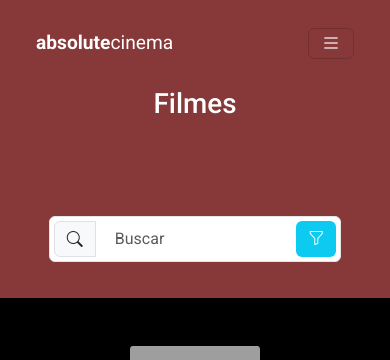
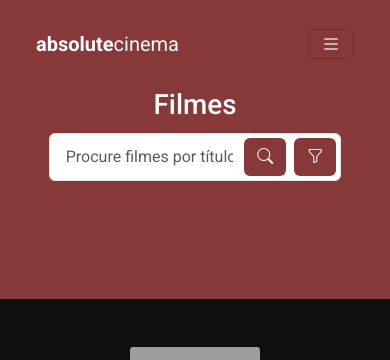
Before and after one commit to juliamelots/MAC0332-Project, a React (Vite) app in the folder front-end/: page /movies in a window 390 px wide. Shown: the top 360 px of the page. Built offline with nearby package versions, Linux system fonts and the light colour scheme; grey boxes are pictures that could not be loaded.

Commit message:
Refactor navbar and search bar components

```diff
--- a/front-end/src/components/layout/navbar/Navbar.tsx
+++ b/front-end/src/components/layout/navbar/Navbar.tsx
@@ -2,11 +2,11 @@ import { Link } from "react-router-dom";
 
 const Navbar = () => {
   return (
-    <nav className="navbar navbar-expand-lg bg-red p-4">
+    <nav className="navbar navbar-expand-lg bg-ac-red p-4">
       <div className="container-fluid">
-            <Link className="navbar-brand" id="navbar-logo" to="/"><b>absolute</b>cinema</Link>
+        <Link className="navbar-brand text-white" to="/"><b>absolute</b>cinema</Link>
         <button className="navbar-toggler" type="button" data-bs-toggle="collapse" data-bs-target="#navbarSupportedContent" aria-controls="navbarSupportedContent" aria-expanded="false" aria-label="Toggle navigation">
-                <i className="bi bi-list navbar-item"></i>
+          <i className="bi bi-list text-white"></i>
         </button>
         <div className="collapse navbar-collapse justify-content-end" id="navbarSupportedContent">
           <ul className="navbar-nav">
@@ -14,7 +14,7 @@ const Navbar = () => {
               className="nav-item d-flex align-items-center mx-2 text-decoration-none"
               to="/"
             >
-                        <span className="btn navbar-item btn-light nav-link px-2 text-center d-flex align-items-center">
+              <span className="btn btn-ac-red text-white nav-link px-2 text-center d-flex align-items-center">
                 <i className="bi bi-house me-2"></i>
                 Início
               </span>
@@ -23,7 +23,7 @@ const Navbar = () => {
               className="nav-item d-flex align-items-center mx-2 text-decoration-none"
               to="/movies"
             >
-                        <span className="btn navbar-item btn-light nav-link px-2 text-center d-flex align-items-center">
+              <span className="btn btn-ac-red text-white nav-link px-2 text-center d-flex align-items-center">
                 <i className="bi bi-film me-2"></i>
                 Filmes
               </span>
--- a/front-end/src/components/layout/search-bar-with-filter/SearchBarWithFilter.tsx
+++ /dev/null
@@ -1,19 +0,0 @@
-const SearchBarWithFilter = () => {
-    return (
-        <div className="input-group my-5 py-5 d-flex justify-content-center align-center w-100">
-            <div id="custom-search-input" className="w-75 bg-red">
-                <div className="input-group col-md-12">
-                    <i className="bi bi-search me-2 input-group-text btn-icon text-center"></i>
-                    <input type="text" className="form-control input-lg" placeholder="Buscar" />
-                    <span className="input-group-btn">
-                        <button className="btn btn-info" type="button"> {/* TODO: Change funnel button color */}
-                            <i className="bi bi-funnel btn-icon"></i>
-                        </button>
-                    </span>
-                </div>
-            </div>
-        </div>
-    )
-  }
-
-export default SearchBarWithFilter
--- a/front-end/src/components/layout/search-bar/SearchBar.tsx
+++ b/front-end/src/components/layout/search-bar/SearchBar.tsx
@@ -2,19 +2,26 @@ import { React } from 'react';
 
 interface SearchBarProps {
   placeholder: string;
+  showFilter: boolean;
 }
 
-const SearchBar: React.FC<SearchBarProps> = (props) => {
+const SearchBar: React.FC<SearchBarProps> = (props: SearchBarProps) => {
   return (
     <div className="input-group my-1 py-1 d-flex justify-content-center align-center w-100">
-      <div id="custom-search-input" className="w-75 bg-red">
+      <div id="custom-search-input" className="w-75 bg-ac-red">
         <div className="input-group col-md-12">
           <input type="text" className="form-control input-lg" placeholder={props.placeholder} />
           <span className="input-group-btn">
-              <button className="btn btn-info bg-red" type="button">
-                <i className="bi bi-search me-2 btn-icon"></i>
-                Procurar
+              <button className="btn btn-ac-red text-white" type="button">
+                <i className="bi bi-search btn-icon"></i>
               </button>
+              {props.showFilter ? (
+                <button className="btn btn-ac-red text-white ms-2" type="button">
+                  <i className="bi bi-funnel btn-icon"></i>
+                </button>
+              ) : (
+                <></>
+              )}
           </span>
         </div>
       </div>
--- a/front-end/src/index.css
+++ b/front-end/src/index.css
@@ -13,24 +13,28 @@ html, body {
   --ac-red-light: #9F5F5F;
   --ac-red-dark: #6C2C2C;
   --ac-black: #0F0F0F;
+  --ac-black-light: #3F3F3F;
   --ac-white: #fff;
 }
 
-.bg-red {
+.bg-ac-red {
   background-color: var(--ac-red);
 }
 
-.bg-black {
+.bg-ac-black {
   background-color: var(--ac-black);
 }
 
-.navbar-item {
-  color: #fff;
+.btn-ac-red {
+  /* Use alongside boostrap 'btn' class */
+  --bs-btn-bg: var(--ac-red) !important;
+  --bs-btn-hover-bg: var(--ac-red-light) !important;
 }
 
-#navbar-logo {
-  color: #fff;
-  font-size: 1.2rem;
+.btn-ac-black {
+  /* Use alongside boostrap 'btn' class */
+  --bs-btn-bg: var(--ac-black) !important;
+  --bs-btn-hover-bg: var(--ac-black-light) !important;
 }
 
 #custom-search-input {
@@ -45,18 +49,6 @@ html, body {
   box-shadow: none;
 }
 
-#custom-search-input button {
-  box-shadow: none;
-  border: 0;
-  color: #fff;
-}
-
-#custom-search-input button:hover {
-  border: 0;
-  box-shadow: none;
-  background-color: #954d4d;
-}
-
 .btn-icon {
   font-size: 1rem;
   background-color: none;
--- a/front-end/src/pages/home/HomePage.tsx
+++ b/front-end/src/pages/home/HomePage.tsx
@@ -13,12 +13,12 @@ function HomePage() {
     <div className="d-flex flex-column vh-100 vw-100">
       {/* Top Section */}
       <div
-        className="bg-red text-white text-center d-flex flex-column justify-content-center py-5 flex-grow-1"
+        className="bg-ac-red text-white text-center d-flex flex-column justify-content-center py-5 flex-grow-1"
       >
         <h1 className="display-1 fw-bold mb-2">absolute<span className="fw-light">cinema</span></h1>
         <p className="fs-5 opacity-75">Descubra filmes em cartaz perto de você.</p>
         <button
-          className="btn btn-dark mt-3 mx-auto px-4 py-2"
+          className="btn btn-ac-black text-white mt-3 mx-auto px-4 py-2"
           style={{ maxWidth: '250px', width: '100%' }}
           onClick={routeChange}
         >
@@ -29,11 +29,11 @@ function HomePage() {
 
       {/* Bottom Section */}
       <div
-        className="bg-black text-white text-center py-4 flex-grow-1"
+        className="bg-ac-black text-white text-center py-4 flex-grow-1"
       >
         <h2 className="fs-3 py-4">Busca por filmes</h2>
         <div className="d-flex mx-auto" style={{ maxWidth: '600px' }}>
-          <SearchBar placeholder="Procure filmes por título..."/>
+          <SearchBar placeholder="Procure filmes por título" showFilter={false}/>
         </div>
       </div>
     </div>
--- a/front-end/src/pages/movies/MoviesPage.tsx
+++ b/front-end/src/pages/movies/MoviesPage.tsx
@@ -1,5 +1,6 @@
 import Navbar from '@/components/layout/navbar/Navbar';
-import SearchBarWithFilter from '@/components/layout/search-bar-with-filter/SearchBarWithFilter';
+import SearchBar from '@/components/layout/search-bar/SearchBar';
+
 import './MoviesPage.css';
 
 function MoviesPage() {
@@ -21,12 +22,12 @@ function MoviesPage() {
     <>
       <Navbar />
       <div className="h-100 d-flex flex-column">
-        <div className="w-100 h-25 bg-red">
+        <div className="w-100 h-25 bg-ac-red">
           <h1 className="text-center text-white">Filmes</h1>
-          <SearchBarWithFilter /> {/* TODO: Add searching mechanism */}
+          <SearchBar placeholder="Procure filmes por título" showFilter={true}/> {/* TODO: Add searching mechanism */}
         </div>
 
-        <div id="movies-container" className="w-100 h-75 bg-black">
+        <div id="movies-container" className="w-100 h-75 bg-ac-black">
           {moviesGrid}
         </div>
       </div>
```
Lines whose indentation alone changed are shown as unchanged.
